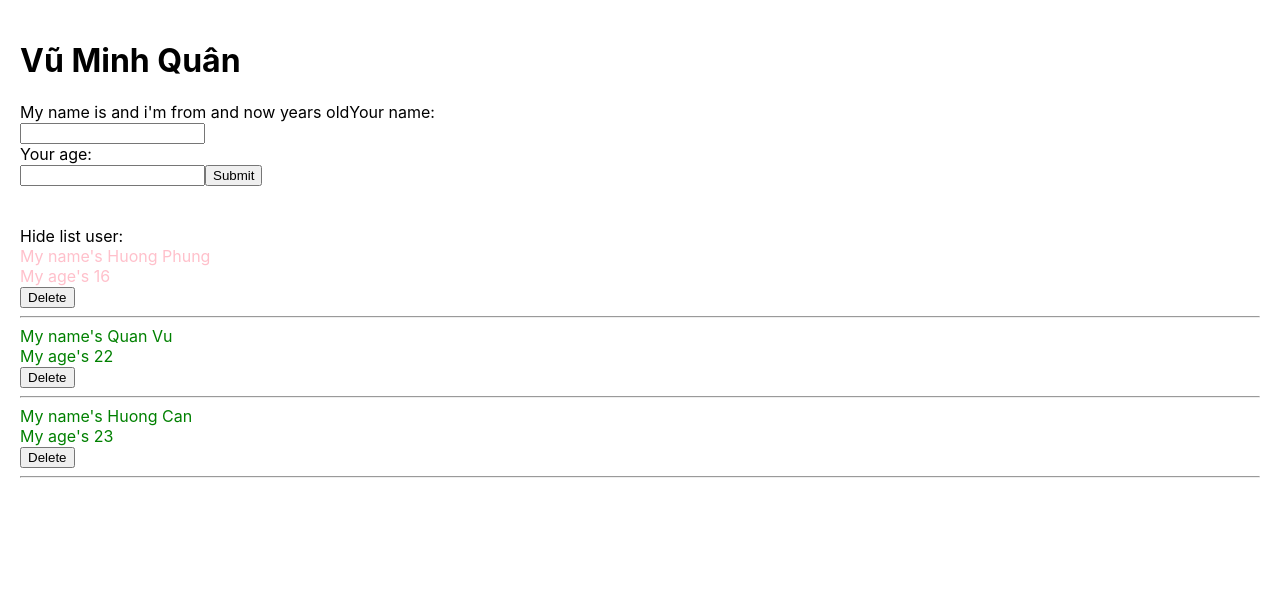
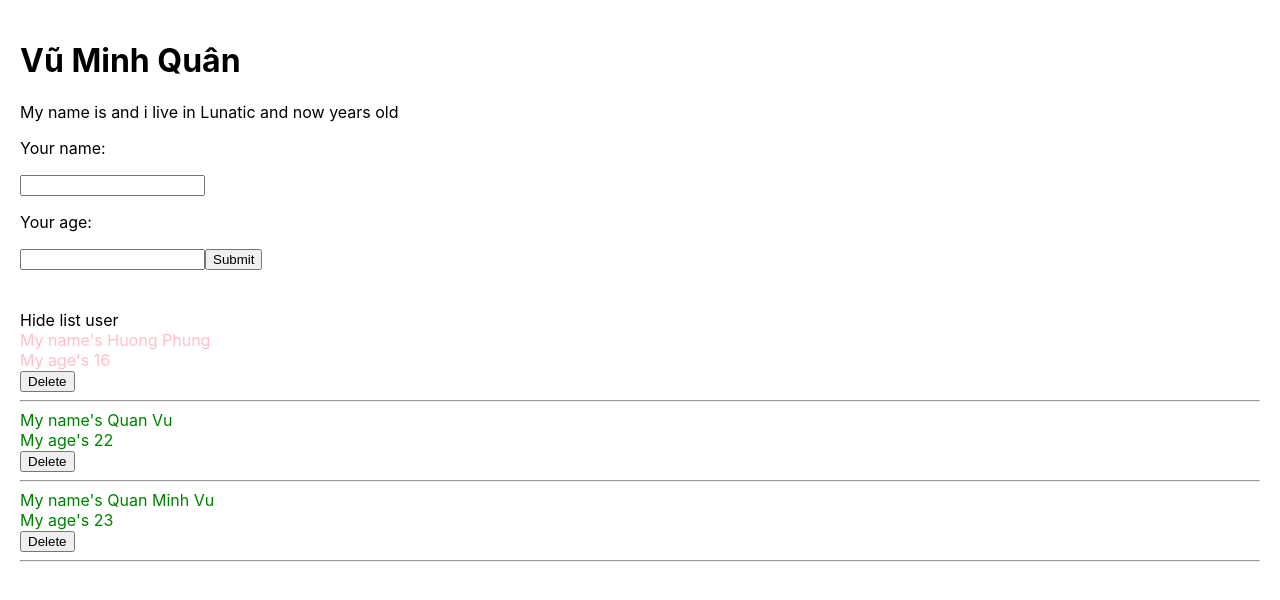
Before and after one commit to VuMinhQuanDev/learn-reactapp-ui, a React (Create React App) app: page / in a window 1280 px wide. Shown: the top 600 px of the page. Built offline with nearby package versions, Linux system fonts and the light colour scheme.

Commit message:
react hook with useEffect & useState

```diff
--- a/src/components/AddUserInfor.js
+++ b/src/components/AddUserInfor.js
@@ -1,76 +1,44 @@
-import React from "react";
+import React, { useState } from "react";
 
-class AddUserInfor extends React.Component {
-    state = {
-        name: '',
-        address: '',
-        age: ''
+const AddUserInfor = (props) => {
+
+    const [name, setName] = useState('');
+    const [age, setAge] = useState('');
+    const [address] = useState('Lunatic');
+    const handleOnChangeInput = (event) => {
+        setName(event.target.value)
     }
-    //JSX
-    // handleClick = (event) => {
-    //     console.log(`My name is ${this.state.name}`);
-    //     // console.log(event.target);
-    //     // console.log("My name is", this.state.name);
-    //     //Merge state chỉ có trong react class component
-    //     //Thay đổi trạng thái của state
-    //     this.setState({
-    //         name:'Phùng Quỳnh Hương',
-    //         address:'Bắc Giang',
-    //         age: Math.floor((Math.random()*100)+1)
-    //     })
-    // }
-    // handleOnMouseOver = (event) => {
-    //     // console.log(event.pageY);
-    //     console.log(">>>hover me my btn");
-
-    // }
-
-    handleOnChangeInput = (event) => {
-        this.setState({
-            name: event.target.value
-        })
+    const handleOnChangeAge = (event) => {
+        setAge(event.target.value)
     }
-    handleOnChangeAge = (event) => {
-        this.setState({
-            age: event.target.value
-        })
-    }
-    handleOnSubmit = (event) => {
+    const handleOnSubmit = (event) => {
         event.preventDefault();
-        // console.log(this.state);
-        this.props.handleAddNewUser({
+        props.handleAddNewUser({
             id: Math.floor((Math.random() * 100) + 1) + '-random',
-            name: this.state.name,
-            age: this.state.age
-        })
-    }
-    render() {
+            name: name,
+            age: age
+        });
+    };
     return (
-            <>My name is {this.state.name} and i'm from {this.state.address} and now {this.state.age} years old
-                {/* <button onMouseOver={this.handleOnMouseOver} >Hover me</button> */}
-                {/* <button onClick={this.handleClick} >Click me</button> */}
-                <label>Your name: </label>
-                <form onSubmit={(event) => this.handleOnSubmit(event)} >
+        <>My name is {name} and i live in {address} and now {age} years old
+            <p>Your name: </p>
+            <form onSubmit={(event) => handleOnSubmit(event)} >
                 <input
-                        value={this.state.name}
+                    value={name}
                     type="text"
-                        onChange={(event) => { this.handleOnChangeInput(event) }}
+                    onChange={(event) => { handleOnChangeInput(event) }}
                 />
             </form>
-                <label>Your age: </label>
-                <form onSubmit={(event) => this.handleOnSubmit(event)} >
+            <p>Your age: </p>
+            <form onSubmit={(event) => handleOnSubmit(event)} >
                 <input
-                        value={this.state.age}
+                    value={age}
                     type="text"
-                        onChange={(event) => { this.handleOnChangeAge(event) }}
+                    onChange={(event) => { handleOnChangeAge(event) }}
                 />
                 <button>Submit</button>
             </form>
         </>
     )
-    }
-
-
-}
-
+};
 export default AddUserInfor;
--- a/src/components/DisplayInfor.js
+++ b/src/components/DisplayInfor.js
@@ -1,32 +1,29 @@
-import React from "react";
+import React, { useEffect } from "react";
 import '../assets/scss/DisplayInfor.scss'
-// import logo from '../assets/img/hp.jpg'
+import { useState } from "react";
+const DisplayInfor = (props) => {
+    const { listUsers } = props;
+    const [isShowHideListUser, setShowHideLisUser] = useState(true);
+    const handleShowHideListUser = () => {
+        setShowHideLisUser(!isShowHideListUser)
+    }
+    useEffect(() => {
+        if (listUsers.length===0) {
+            alert(">>>Delete all user");
+        }
+    },[listUsers]
+    );
 
-class DisplayInfor extends React.Component {
-    state = {
-        isShowListUser: true
-    }
-    handleShowHide = () => {
-        this.setState({
-            isShowListUser: !this.state.isShowListUser
-        })
-        //! = toggle
-    }
-    render() {
-        //Destructuring array/object
-        const { listUsers } = this.props;
-        //props = properties
     return (
+
+
         <div className="display-infor_container" >
-                {/* <img className="img-container" src={logo} alt="" /> */}
-                <>
-                    <span onClick={() => { this.handleShowHide() }} > {
-                        this.state.isShowListUser === true ? 'Hide list user:' : "Show list user"
-                    }</span>
-                </>
-                {
-                    this.state.isShowListUser &&
-                    //Sau && sẽ truyền vào 1 khối HTML
+            <div>
+                <span onClick={() => handleShowHideListUser()} >
+                    {isShowHideListUser === true ? "Hide list user" : "Show list user"}
+                </span>
+            </div>
+            {isShowHideListUser &&
                 <>
                     {listUsers.map((user) => {
                         return (
@@ -36,7 +33,7 @@ class DisplayInfor extends React.Component {
                                     <div>My age's {user.age}</div>
                                 </div>
                                 <div>
-                                        <button onClick={() => this.props.handleDeleteUser(user.id)} >Delete</button>
+                                    <button onClick={() => props.handleDeleteUser(user.id)} >Delete</button>
                                 </div>
                                 <hr />
                             </div>
@@ -47,5 +44,4 @@ class DisplayInfor extends React.Component {
         </div>
     )
 }
-}
 export default DisplayInfor;
--- a/src/components/MyComponent.js
+++ b/src/components/MyComponent.js
@@ -1,42 +1,34 @@
-import React from "react";
+import React, { useState } from "react";
 import AddUserInfor from "./AddUserInfor";
 import DisplayInfor from "./DisplayInfor";
 
-class MyComponent extends React.Component {
-    //DRY: don't repeat yourself
-    state = {
-        listUsers: [
+const MyComponent = (props) => {
+    const [listUsers, setListUser] = useState(
+        [
             { id: 1, name: 'Huong Phung', age: 16 },
             { id: 2, name: 'Quan Vu', age: 22 },
-            { id: 3, name: 'Huong Can', age: 23 },
+            { id: 3, name: 'Quan Minh Vu', age: 23 },
         ]
+    )
+    const handleAddNewUser = (userObj) => {
+        setListUser([userObj, ...listUsers])
     }
-    handleAddNewUser = (userObj) => {
-        this.setState({
-            listUsers: [userObj, ...this.state.listUsers]
-        })
+    const handleDeleteUser = (userId) => {
+        let listUsersClone = listUsers;
+        listUsersClone = listUsersClone.filter(item => item.id !== userId);
+        setListUser(listUsersClone);
     }
-    handleDeleteUser = (userId) => {
-        let listUsersClone = [...this.state.listUsers];
-        listUsersClone = listUsersClone.filter(item => item.id !== userId);
-        this.setState({
-            listUsers: listUsersClone
-        })
-    }
-    render() {
     return (
         <>
             <AddUserInfor
-                    handleAddNewUser={this.handleAddNewUser}
+                handleAddNewUser={handleAddNewUser}
             />
             <br /><br />
             <DisplayInfor
-                    listUsers={this.state.listUsers}
-                    handleDeleteUser={this.handleDeleteUser}
+                listUsers={listUsers}
+                handleDeleteUser={handleDeleteUser}
             />
         </>
     );
 }
-}
-
 export default MyComponent;
```
Also changed, not shown: src/App.js (+2 -6 lines). Lines whose indentation alone changed are shown as unchanged.
